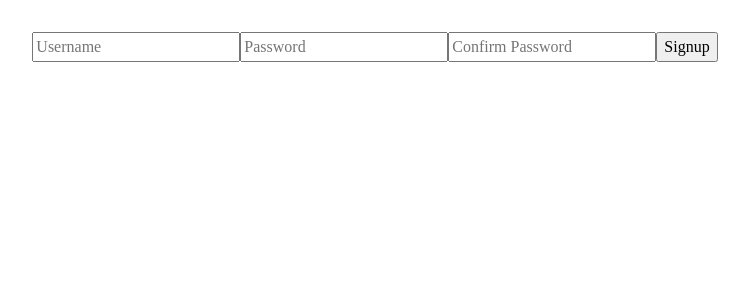
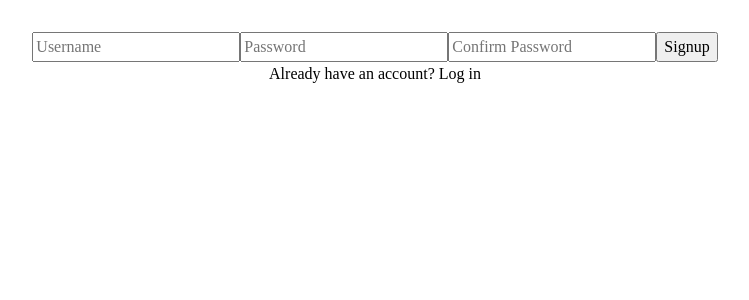
Before and after one commit to Ayoroq/uploader_frontend, a React (Vite) app: page /signup in a window 1280 px wide. Shown: the top 300 px of the page, without its empty margins (265-1014 px from the left). Built offline with nearby package versions, Linux system fonts and the light colour scheme; no server answers.

Commit message:
Added basic signup page

```diff
--- a/src/pages/Signup.jsx
+++ b/src/pages/Signup.jsx
@@ -1,25 +1,33 @@
 import { useAuth } from "../context/AuthContext";
 import { useState } from "react";
+import { useNavigate } from "react-router";
 
 export default function Signup() {
+  const navigate = useNavigate();
   const { signup } = useAuth();
   const [formData, setFormData] = useState({
     username: "",
     password: "",
-    confirmPassword: ""
+    confirmPassword: "",
   });
+  const [error, setError] = useState(null);
 
-  async function handleSubmit(e){
+  async function handleSubmit(e) {
     e.preventDefault();
     if (formData.password !== formData.confirmPassword) {
       console.error("Passwords do not match");
+      setError("Passwords do not match");
       return;
     }
-    const result = await signup({ username: formData.username, password: formData.password });
+    const result = await signup({
+      username: formData.username,
+      password: formData.password,
+    });
     if (!result.success) {
       console.error(result.error);
+      setError(result.error);
     }
-  };
+  }
 
   const handleChange = (e) => {
     setFormData({ ...formData, [e.target.name]: e.target.value });
@@ -56,6 +64,15 @@ export default function Signup() {
         />
         <button type="submit">Signup</button>
       </form>
+      <div>{error && <p className="error">{error}</p>}</div>
+      <div>
+        <p>
+          Already have an account?{" "}
+          <span onClick={() => navigate("/login", { replace: true })}>
+            Log in
+          </span>
+        </p>
+      </div>
     </main>
   );
 }
```
